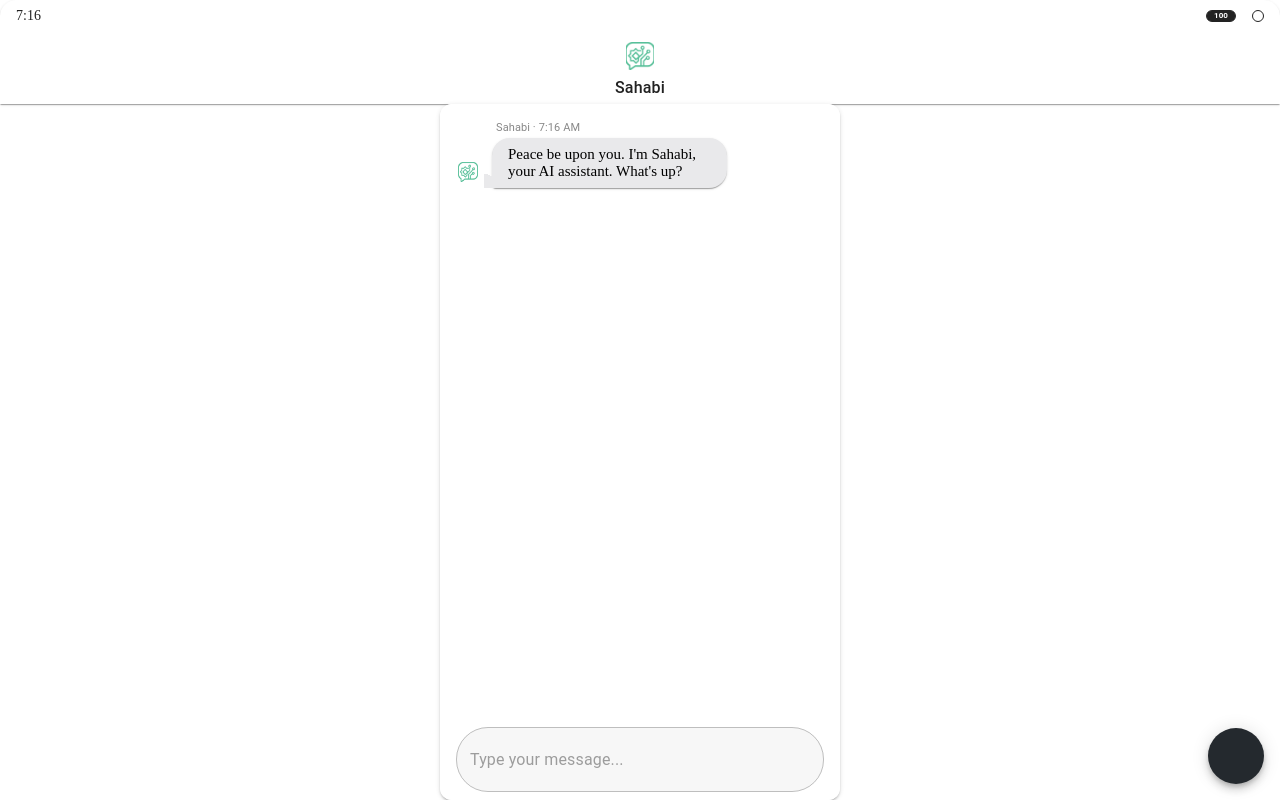
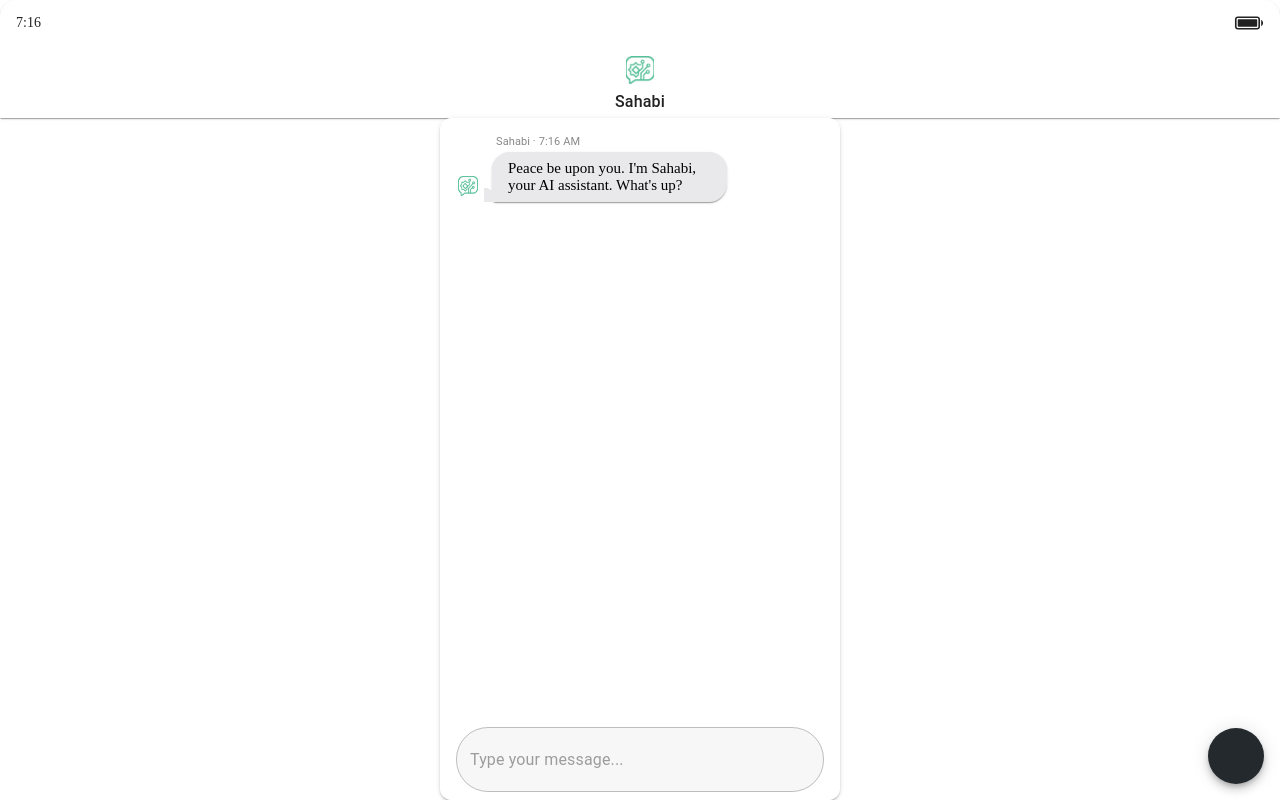
Before and after one commit to Baraa01Damer/Sahabi, a Next.js app: page / in a window 1280 px wide. Built offline with nearby package versions, Linux system fonts and the light colour scheme; some icons are missing.

Commit message:
Added react-icons dependency and updated iMessageHeader component
- Included react-icons package for icon usage
- Replaced battery status display with IoIosBatteryFull icon for improved visual representation

```diff
--- a/app/components/ImessageHeader.jsx
+++ b/app/components/ImessageHeader.jsx
@@ -2,6 +2,7 @@
 import ArrowBackIosNewIcon from '@mui/icons-material/ArrowBackIosNew';
 import InfoOutlinedIcon from '@mui/icons-material/InfoOutlined';
 import { useState, useEffect } from 'react';
+import { IoIosBatteryFull } from "react-icons/io";
 
 export default function iMessageHeader() {
     const [currentTime, setCurrentTime] = useState('');
@@ -31,11 +32,7 @@
             <Box sx={{ display: 'flex', alignItems: 'center', justifyContent: 'space-between', px: 2, pt: 1, fontSize: 14, color: '#222' }}>
                 <span style={{ fontWeight: 500 }}>{currentTime}</span>
                 <Box sx={{ display: 'flex', alignItems: 'center', gap: 1 }}>
-                    <Box component="span" sx={{ width: 30, height: 12, border: '1.5px solid #222', borderRadius: 2, display: 'inline-flex', position: 'relative', mr: 0.5, alignItems: 'center', justifyContent: 'center' }}>
-                        <Box sx={{ width: '100%', height: '100%', bgcolor: '#222', borderRadius: 1, position: 'absolute', left: 0, top: 0 }} />
-                        <Typography sx={{ color: '#fff', fontSize: '8px', zIndex: 1, fontWeight: 'bold' }}>100</Typography>
-                    </Box>
-                    <Box component="span" sx={{ width: 12, height: 12, border: '1.5px solid #222', borderRadius: '50%', display: 'inline-block', ml: 0.5 }} />
+                    <IoIosBatteryFull size={30} />
                 </Box>
             </Box>
             {/* Header */}
--- a/package.json
+++ b/package.json
@@ -16,7 +16,8 @@
     "next": "15.3.1",
     "openai": "^4.95.1",
     "react": "^19.0.0",
-    "react-dom": "^19.0.0"
+    "react-dom": "^19.0.0",
+    "react-icons": "^5.5.0"
   },
   "devDependencies": {
     "@eslint/eslintrc": "^3",
```
Also changed, not shown: 1 other file (tests, documents, lock files or other folders).
